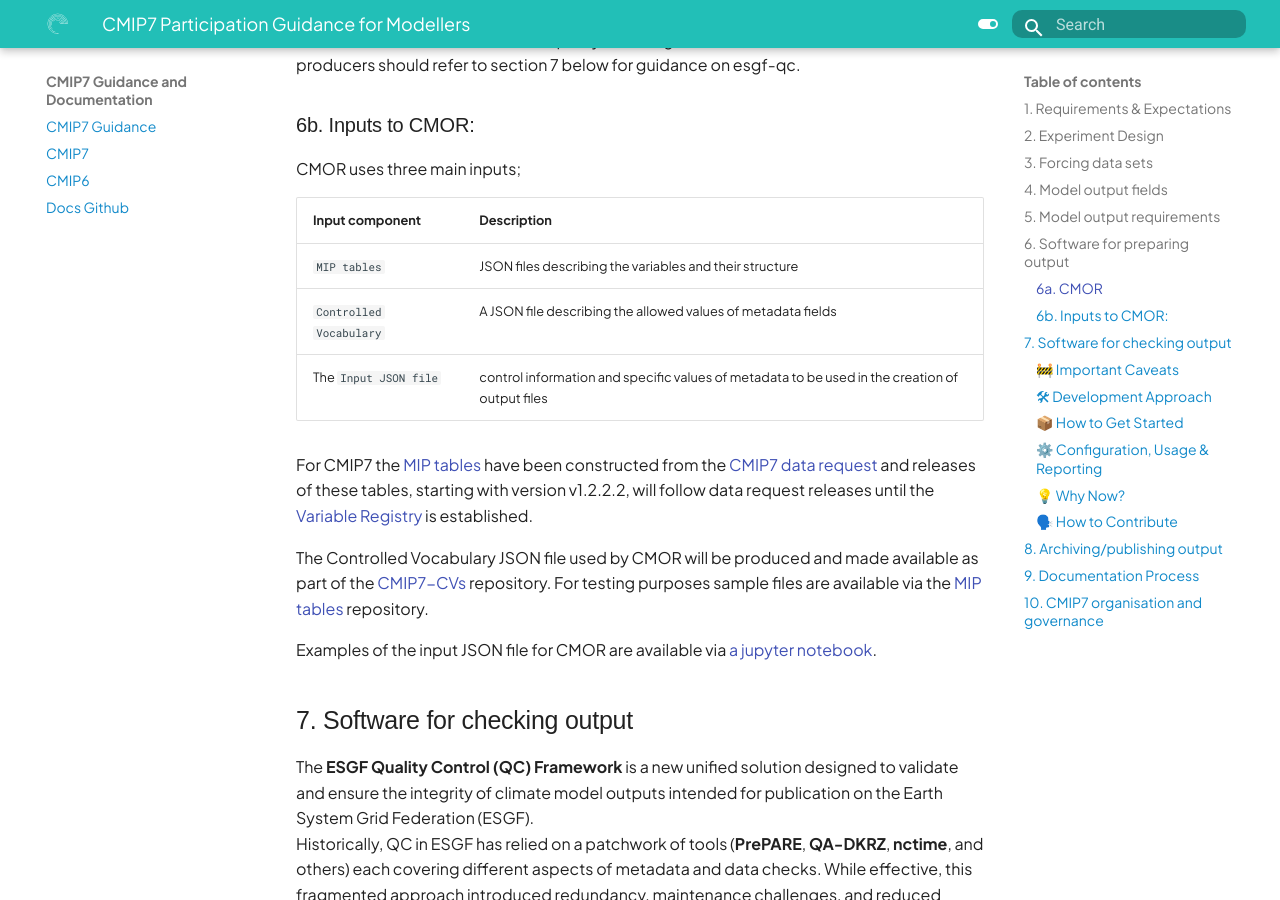
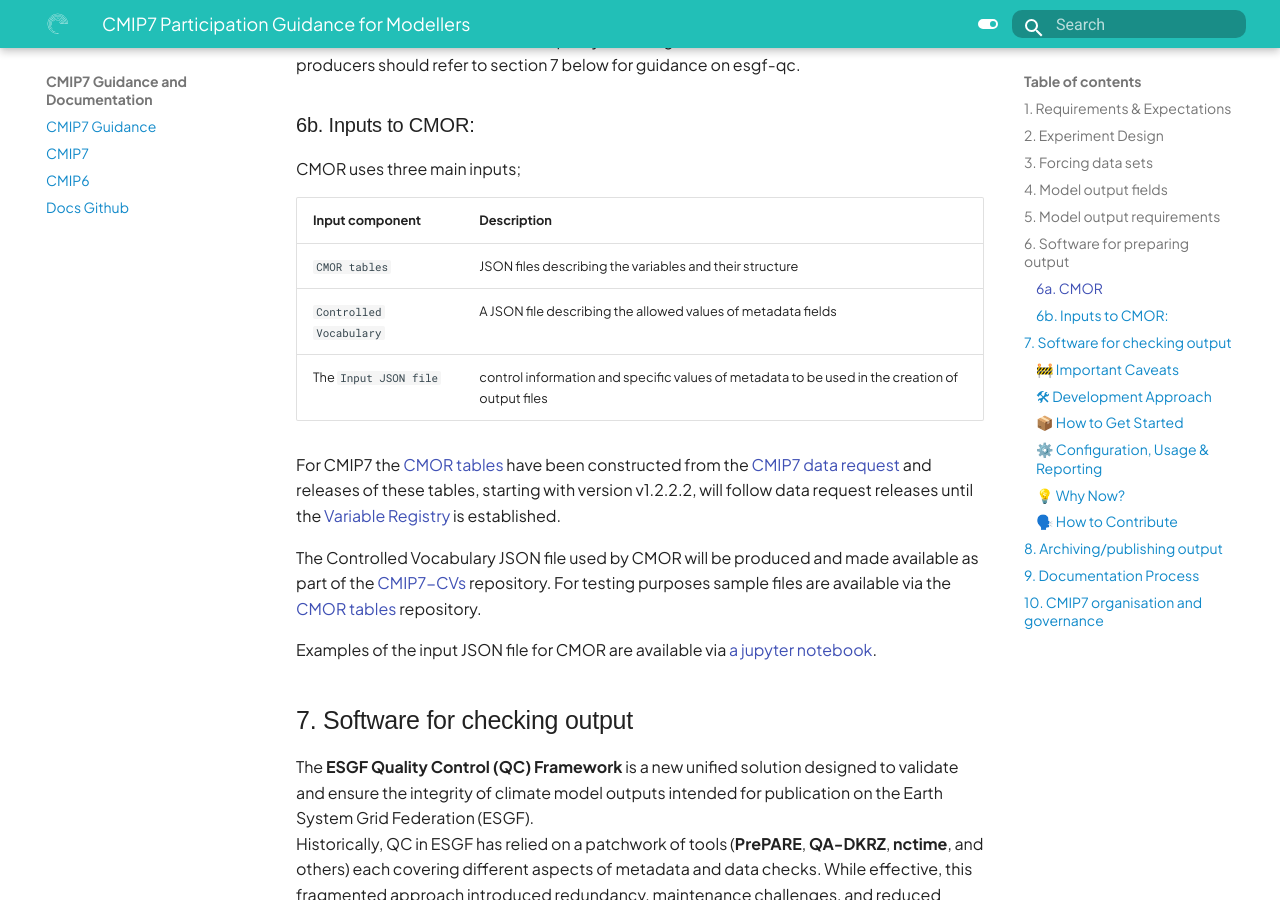
Before and after one commit to WCRP-CMIP/cmip7-guidance, an MkDocs documentation site: the page built from docs/CMIP7/guidance_for_modellers.md, in a window 1280 px wide and 900 px high, scrolled down 1809 px. Built offline with MkDocs 1.6.1 and Material for MkDocs 9.7.7, drawn with Linux system fonts in a browser that asks for light colours; some web fonts are replaced.

Commit message:
#31: Update to include new link to cmip7-cmor-tables and change MIP tables to CMOR tables

```diff
--- a/docs/CMIP7/guidance_for_modellers.md
+++ b/docs/CMIP7/guidance_for_modellers.md
@@ -78,17 +78,17 @@
 
 | Input component | Description |
 | --- | --- |
-| `MIP tables`| JSON files describing the variables and their structure |
+| `CMOR tables`| JSON files describing the variables and their structure |
 | `Controlled Vocabulary`| A JSON file describing the allowed values of metadata fields |
 | The `Input JSON file` | control information and specific values of metadata to be used in the creation of output files |
 
-For CMIP7 the [MIP tables](https://github.com/WCRP-CMIP/cmip7-development-mip-tables/) have been constructed from
+For CMIP7 the [CMOR tables](https://github.com/WCRP-CMIP/cmip7-cmor-tables/) have been constructed from
 the [CMIP7 data request](https://wcrp-cmip.org/cmip-phases/cmip7/cmip7-data-request/) and releases of these tables, starting with version v1.2.2.2, will follow data request releases until the [Variable Registry](https://github.com/WCRP-CMIP/Variable-Registry/) is established.
 
 The Controlled Vocabulary JSON file used by CMOR will be produced and made available as part of the [CMIP7-CVs](https://github.com/WCRP-CMIP/CMIP7-CVs) repository.
-For testing purposes sample files are available via the [MIP tables](https://github.com/WCRP-CMIP/cmip7-development-mip-tables/tree/test) repository.
+For testing purposes sample files are available via the [CMOR tables](https://github.com/WCRP-CMIP/cmip7-cmor-tables/tree/test) repository.
 
-Examples of the input JSON file for CMOR are available via [a jupyter notebook](https://github.com/WCRP-CMIP/cmip7-development-mip-tables/blob/main/cmor_demo.ipynb).
+Examples of the input JSON file for CMOR are available via [a jupyter notebook](https://github.com/WCRP-CMIP/cmip7-cmor-tables/blob/main/cmor_demo.ipynb).
 
 
 ## 7.  Software for checking output
```
